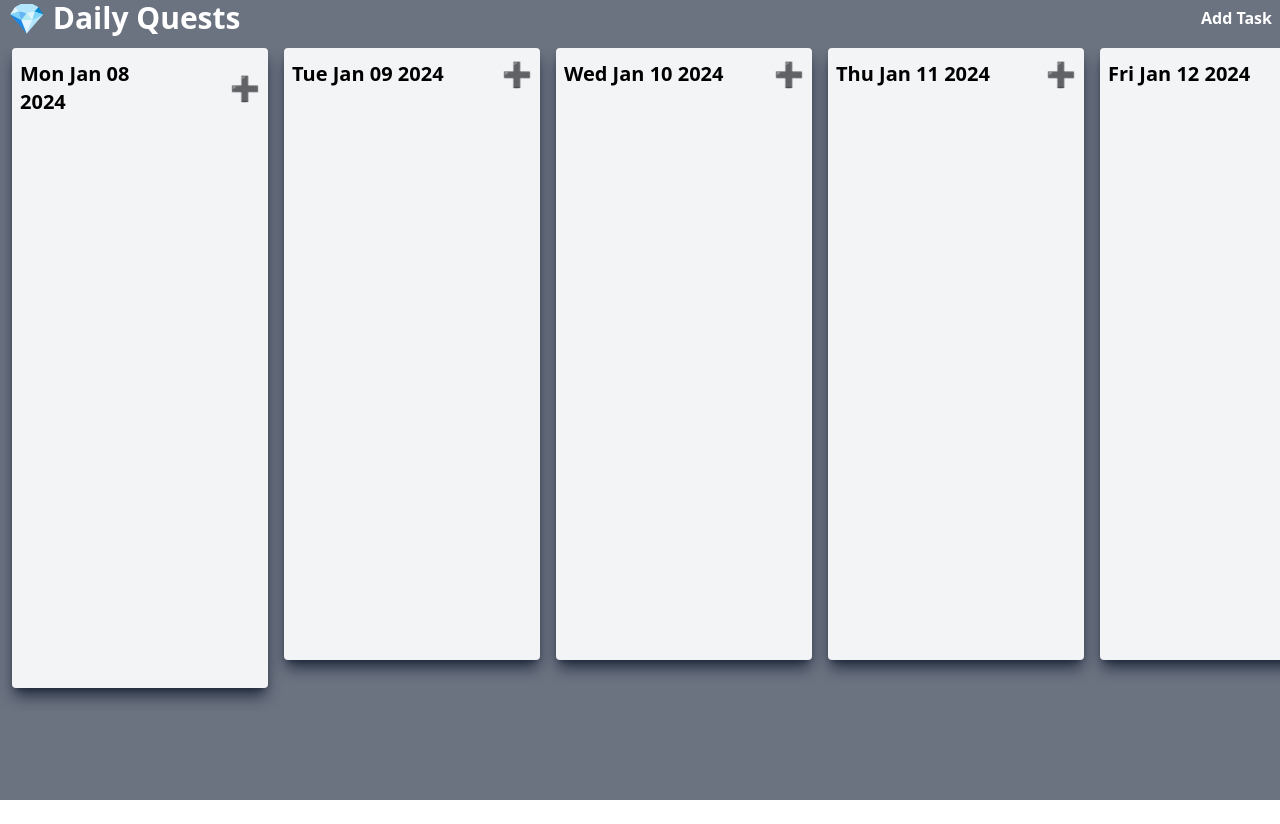
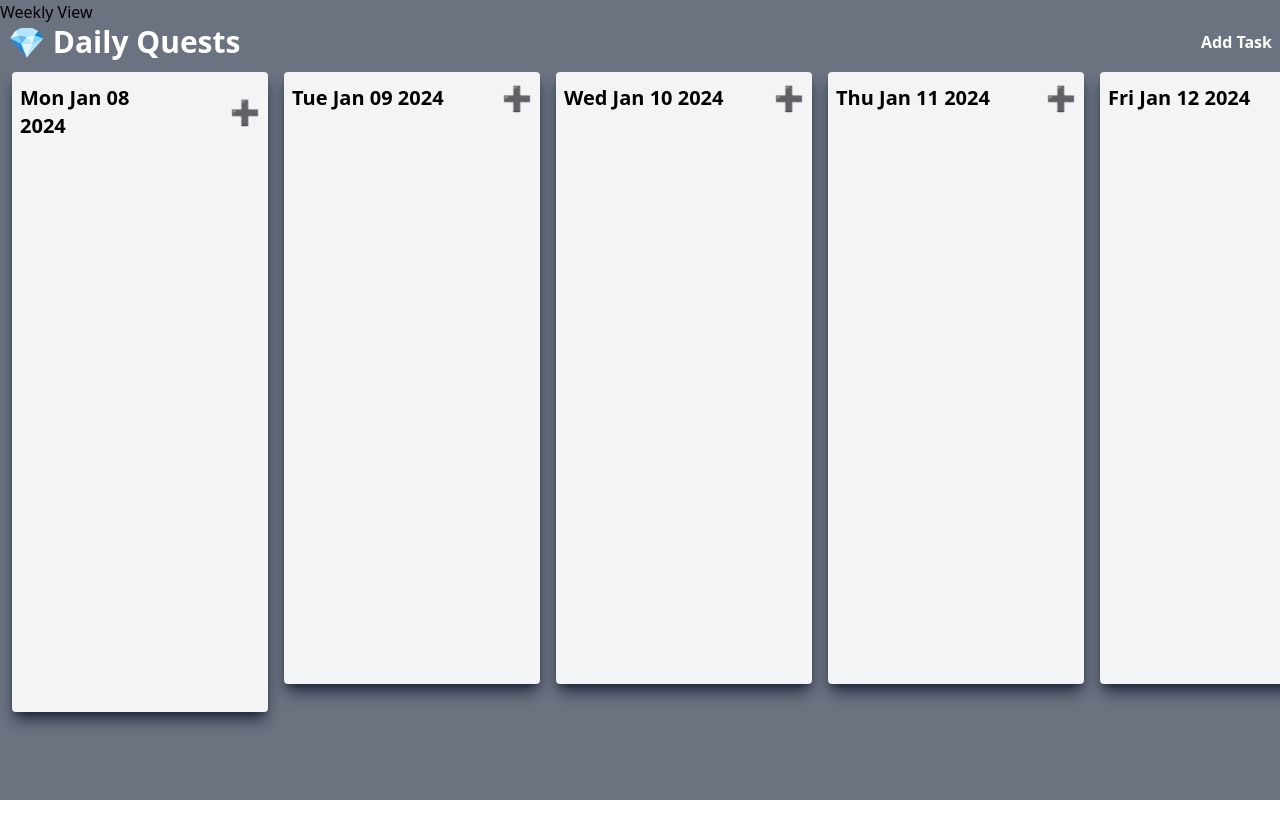
Before and after one commit to hanna-rodler/DailyQuests, a Vue app: page /#/weekly in a window 1280 px wide. Before the commit the page ends 800 px from the top, so only its background shows below. Built offline with nearby package versions, Linux system fonts and the light colour scheme.

Commit message:
feat: add new Views

```diff
--- a/src/App.vue
+++ b/src/App.vue
@@ -1,22 +1,15 @@
 <script setup lang="ts">
-import Column from './components/Column.vue'
 import Navbar from './components/Navbar.vue'
-import { STORE } from './stores/kanbanStore'
-
-import { createCalendarColumns } from './utils/CalendarDates'
-
-createCalendarColumns()
 
 // Example usage:
 </script>
 
 <template>
-  <div class="flex flex-col w-full h-full">
+  <router-view></router-view>
+  <!--<div class="flex flex-col w-full h-full">
     <Navbar />
-    <div class="flex-1 flex gap-4 px-3 overflow-x-auto">
-      <Column v-for="column of STORE" :key="column.columnId" :column="column" />
-    </div>
-  </div>
+
+  </div>-->
 </template>
 
 <style>
--- a/src/main.ts
+++ b/src/main.ts
@@ -1,6 +1,6 @@
 import { createApp } from 'vue'
 import App from './App.vue'
-import router from './router'
+import { router } from './router'
 import './index.css'
 
 const app = createApp(App)
--- /dev/null
+++ b/src/views/MonthlyView.vue
@@ -0,0 +1,16 @@
+<script setup lang="ts">
+import Column from '@/components/Column.vue'
+
+import { STORE } from '@/stores/kanbanStore'
+
+import { createCalendarColumns } from '@/utils/CalendarDates'
+
+createCalendarColumns()
+</script>
+
+<template>
+  <h2>Monthly View</h2>
+  <div class="flex-1 flex gap-4 px-3 overflow-x-auto">
+    <Column v-for="column of STORE" :key="column.columnId" :column="column" />
+  </div>
+</template>
--- /dev/null
+++ b/src/views/WeeklyView.vue
@@ -0,0 +1,20 @@
+<script setup lang="ts">
+import Column from '@/components/Column.vue'
+import Navbar from '@/components/Navbar.vue'
+
+import { STORE } from '@/stores/kanbanStore'
+
+import { createCalendarColumns } from '@/utils/CalendarDates'
+
+createCalendarColumns()
+</script>
+
+<template>
+  <h1>Weekly View</h1>
+  <div class="flex flex-col w-full h-full">
+    <Navbar />
+    <div class="flex-1 flex gap-4 px-3 overflow-x-auto">
+      <Column v-for="column of STORE" :key="column.columnId" :column="column" />
+    </div>
+  </div>
+</template>
--- /dev/null
+++ b/src/views/WelcomeView.vue
@@ -0,0 +1,5 @@
+<script setup lang="ts"></script>
+
+<template>
+  <h1>Welcome, user!</h1>
+</template>
```
Also changed, not shown: src/router.ts (added, +15 -0 lines).
